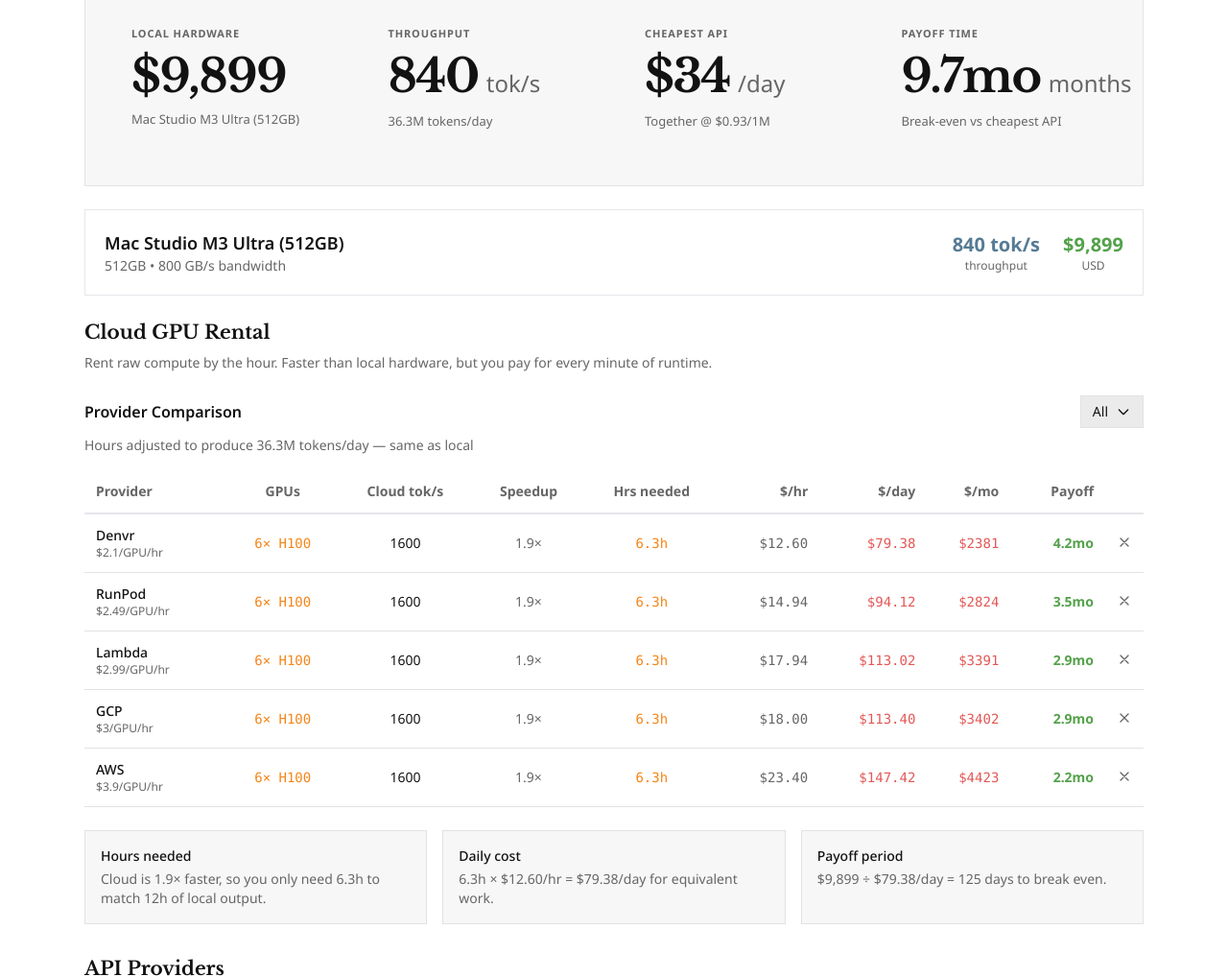
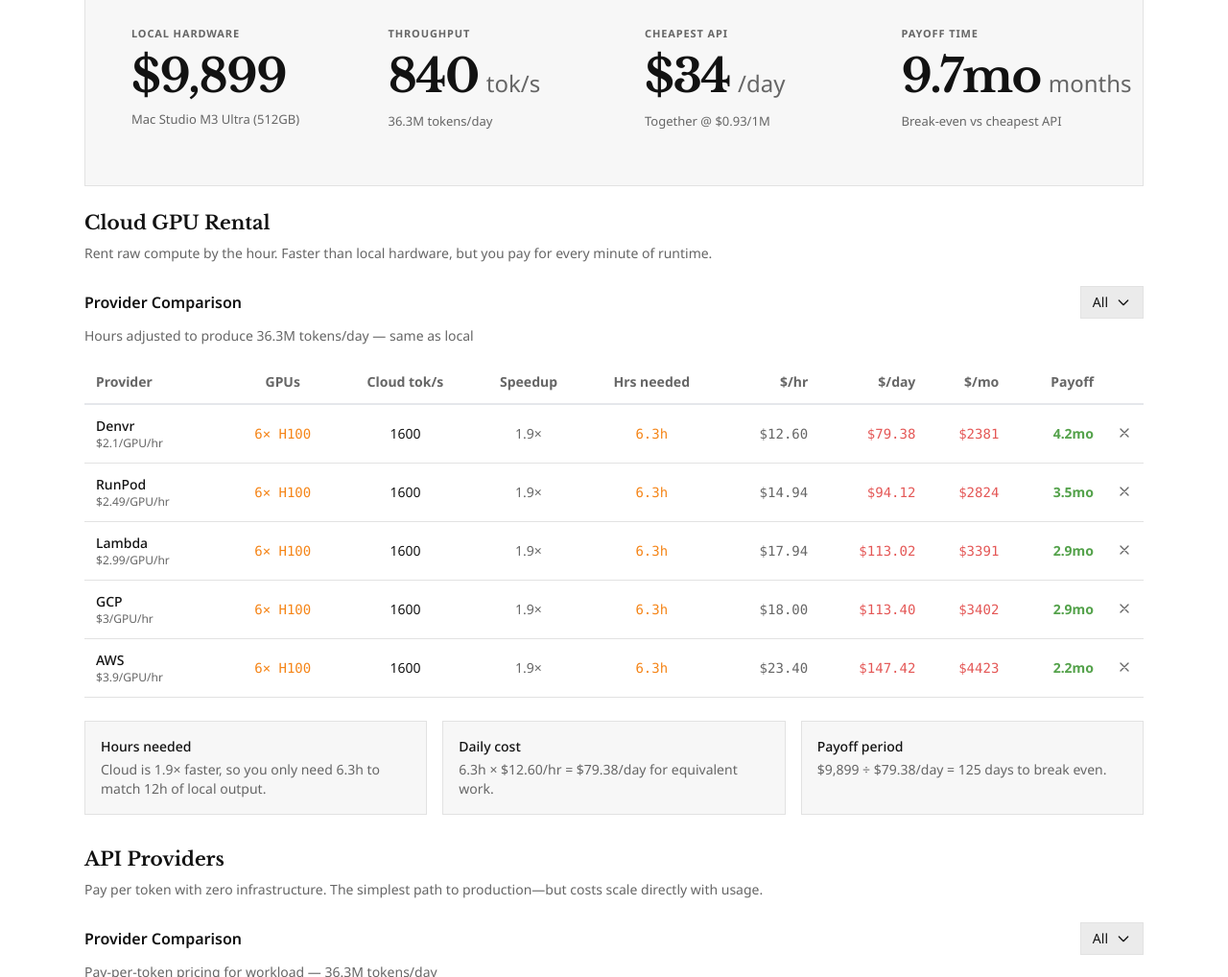
Before and after one commit to jharris1679/inference-economics, an Astro site: page / in a window 1280 px wide. Shown: the part 2301-3319 px from the top of the page at 96% size. Built offline with nearby package versions, Linux system fonts and the light colour scheme; Astro itself is replaced by a stand-in of ours.

Commit message:
remove redundant Local Hardware Card (info now in Config at a Glance)

```diff
--- a/src/components/PayoffCalculator.jsx
+++ b/src/components/PayoffCalculator.jsx
@@ -712,45 +712,6 @@ export default function PayoffCalculator() {
             </div>
           </div>
         )}
-
-        {/* Local Hardware Card */}
-        <div className={`p-5 border mb-6 ${
-          calculations.canRun
-            ? 'bg-success/10 border-success/30'
-            : 'bg-destructive/10 border-destructive/30'
-        }`}>
-          <div className="flex flex-col md:flex-row md:items-center justify-between gap-4">
-            <div>
-              <h2 className="text-lg font-semibold text-foreground">{calculations.localName}</h2>
-              <div className="text-sm text-muted-foreground">
-                {calculations.memory}GB • {calculations.bandwidth} GB/s bandwidth
-              </div>
-            </div>
-            <div className="flex gap-6 items-center">
-              {calculations.canRun ? (
-                <>
-                  <div className="text-center">
-                    <div className="text-xl font-bold text-accent">{calculations.localTPS} tok/s</div>
-                    <div className="text-xs text-muted-foreground">throughput</div>
-                  </div>
-                  <div className="text-center">
-                    <div className="text-xl font-bold text-success">
-                      ${calculations.localPrice.toLocaleString(undefined, {maximumFractionDigits: 0})}
-                    </div>
-                    <div className="text-xs text-muted-foreground">USD</div>
-                  </div>
-                </>
-              ) : (
-                <div className="text-destructive">
-                  Cannot run workload — needs {calculations.memoryInfo?.totalRAM || 0}GB RAM
-                  {calculations.memoryInfo?.incompatibleModels?.length > 0 && (
-                    <> (incompatible: {calculations.memoryInfo.incompatibleModels.join(', ')})</>
-                  )}
-                </div>
-              )}
-            </div>
-          </div>
-        </div>
 
         {/* Cloud GPU Comparison */}
         {calculations.canRun && (
```
